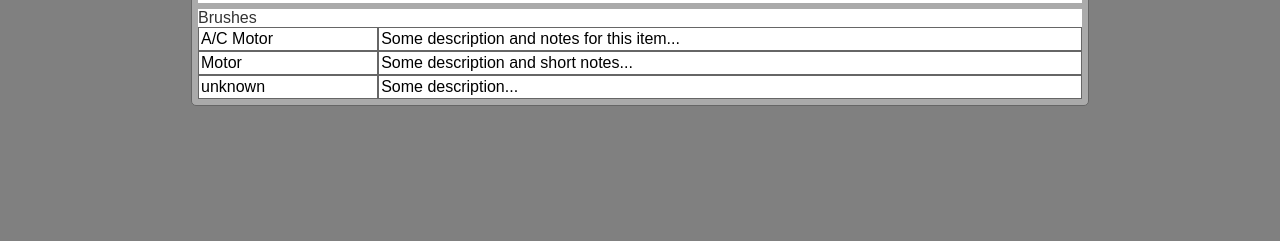
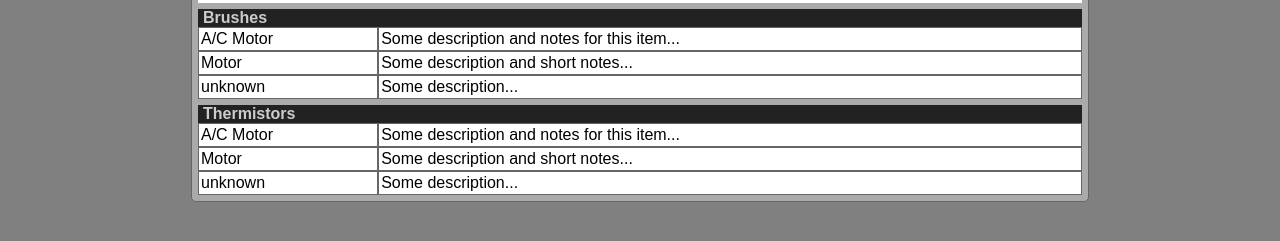
Before and after one commit to Sigma-DG/SimpleTheme, a plain HTML site: page Account/item.html in a window 1280 px wide. Shown: the part 445-686 px from the top of the page. Drawn offline with Linux system fonts and the light colour scheme.

Commit message:
Few changes to item page

```diff
--- a/Account/item.html
+++ b/Account/item.html
@@ -82,15 +82,10 @@
                 </div>
             </div>
             <div class="white table">
-                <div>Brushes</div>
-                <table cellpadding="2" cellspacing="0" border="0">
-                    <!-- <thead>
-                        <tr>
-                            <th>Name</th>
-                            <th>Description</th>
-                        </tr>
-                    </thead> -->
-                    <tbody>
+                <div class="tblHead">
+                    <b>Brushes</b>
+                </div>
+                <table cellpadding="2" cellspacing="0">
                     <tr>
                         <td>A/C Motor</td>
                         <td>Some description and notes for this item...</td>
@@ -103,7 +98,25 @@
                         <td>unknown</td>
                         <td>Some description...</td>
                     </tr>
-                    </tbody>
+                </table>
+            </div>
+            <div class="white table">
+                <div class="tblHead">
+                    <b>Thermistors</b>
+                </div>
+                <table cellpadding="2" cellspacing="0">
+                    <tr>
+                        <td>A/C Motor</td>
+                        <td>Some description and notes for this item...</td>
+                    </tr>
+                    <tr>
+                        <td>Motor</td>
+                        <td>Some description and short notes...</td>
+                    </tr>
+                    <tr>
+                        <td>unknown</td>
+                        <td>Some description...</td>
+                    </tr>
                 </table>
             </div>
         </div>
--- a/CSS/main.css
+++ b/CSS/main.css
@@ -21,8 +21,9 @@ div {overflow: hidden;}
 .logo > img {width: 100%; height: 100%; margin: 0px; padding: 0px;}
 .table td {border: 1px solid #666;}
 .table > table {width: 100%; margin: 0px auto;}
-.table > table > thead {background-color: #222 !important; color: #BBB !important; font-style: bold;}
+.table > table > thead, .tblHead {background-color: #222 !important; color: #CCC !important; font-style: bold;}
 .table > table > thead > tr > th {border-color: white !important;}
+.tblHead > b {margin: 5px;}
 
 .login {width: 30%; background-color: silver; border: 1px solid #666; margin-top: 15%;}
 .login > .formSection > div > img {margin-top: 3px;}
@@ -39,7 +40,7 @@ div {overflow: hidden;}
 .search > .formSection > label {font-size: 24px;}
 .search > .formSection > .tb { padding: 3px !important; font-size: 24px !important;}
 
-.imageContainer {margin-top: 20px; scroll-behavior: smooth; max-height: 140px;}
+.imageContainer {margin-top: 20px; scroll-behavior: smooth; max-height: 140px; overflow-y:auto !important;}
 .imageHolder {margin: 3px;}
 .imageHolder > img {width: 96px;}
 
```
Lines whose indentation alone changed are shown as unchanged.
